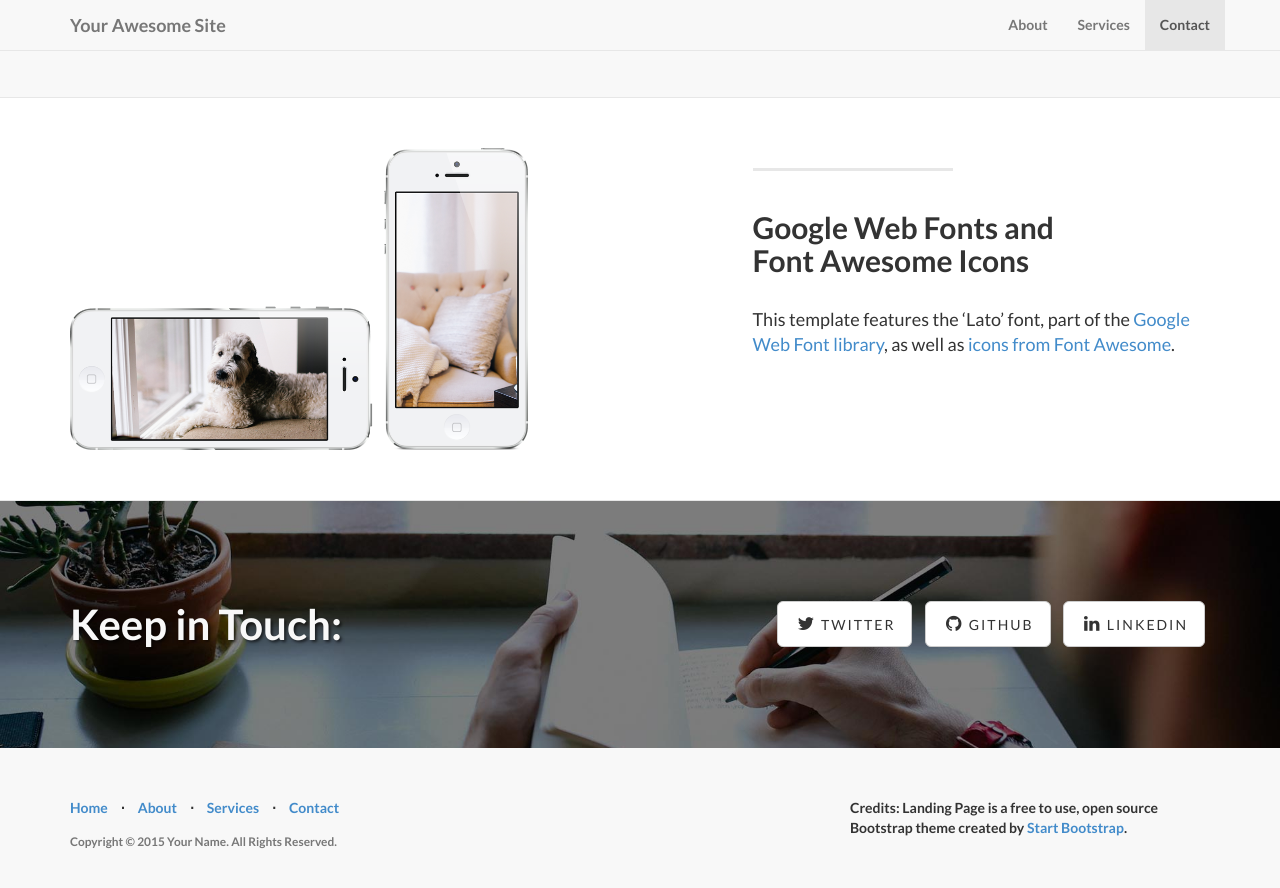
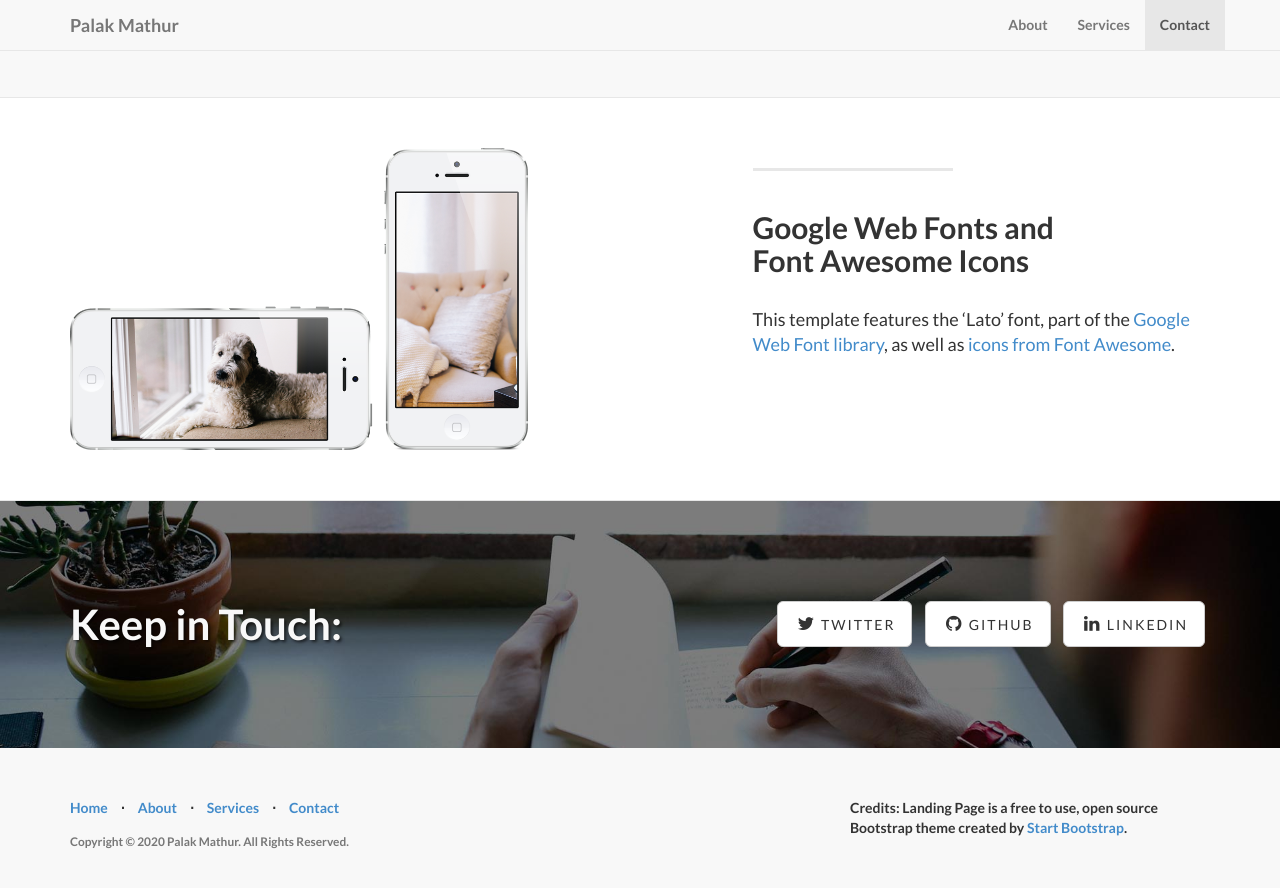
Before and after one commit to systemhalted/about-me, a Jekyll site: the page built from index.html, in a window 1280 px wide and 900 px high, scrolled down 1902 px. Shown: the top 888 px of the window. Built offline with Jekyll 4.4.1, drawn with Linux system fonts in a browser that asks for light colours; some of the changed lines change nothing that is shown.

Commit message:
Update _config.yml

```diff
--- a/_config.yml
+++ b/_config.yml
@@ -2,15 +2,12 @@
 #      Main Configs       #
 # ----------------------- #
 
-url: http://yoursite.com
-title: Your Awesome Site
-email: your-email@domain.com
-author: Your Name
-description: > # "Write an awesome description for your new site here.
-  You can edit this line in _config.yml. It will appear in your document
-  head meta (for Google search results) and in your feed.xml site
-  description.
-copyright: 'Copyright &copy; 2015 Your Name. All Rights Reserved.'
+url: https://palakmathur.in
+title: Palak Mathur
+email: insanethoughts@live.com
+author: Palak Mathur
+description: > # Palak Mathur is no more anonymous
+copyright: 'Copyright &copy; 2020 Palak Mathur. All Rights Reserved.'
 credits: 'Credits: Landing Page is a free to use, open source Bootstrap theme created by <a href="http://startbootstrap.com/">Start Bootstrap</a>.'
 
 # ----------------------- #
@@ -27,8 +24,8 @@ permalink: pretty
 
 social:
   - title: twitter
-    url: https://twitter.com/SBootstrap
+    url: https://twitter.com/palak
   - title: github
-    url: https://github.com/IronSummitMedia/startbootstrap
+    url: https://github.com/systemhalted
   - title: linkedin
     url:
```
